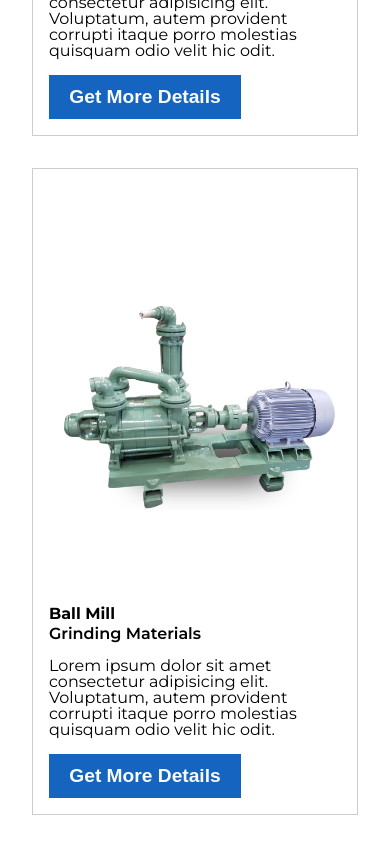
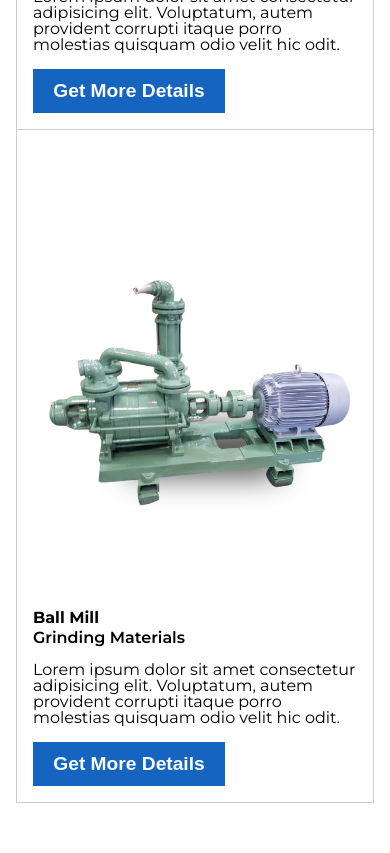
Before and after one commit to stateless-x/pscm, a React (Vite) app: page / in a window 390 px wide. Shown: the part 3720-4573 px from the top of the page. Built offline with nearby package versions, Linux system fonts and the light colour scheme.

Commit message:
make img lazy load. adjust highlight item border and margin

```diff
--- a/src/components/ServiceCard.jsx
+++ b/src/components/ServiceCard.jsx
@@ -5,7 +5,7 @@ function ServiceCard({ title, desc, image}) {
   return (
     <>
       <div className="card-container">
-        <img src={image} alt={title} />
+        <img src={image} alt={title} loading="lazy" />
         <div className="text-container">
           <h3>{title}</h3>
           <p>{desc}</p>
--- a/src/pages/Home.jsx
+++ b/src/pages/Home.jsx
@@ -126,7 +126,7 @@ function HighlightedItem() {
         </p>
         <Button aria-label="" message="Get More Details" color="primary" />
       </div>
-      <img src={testImg1} alt="" />
+      <img src={testImg1} alt="" loading="lazy"/>
     </div>
   );
 }
--- a/src/styles/home.css
+++ b/src/styles/home.css
@@ -101,6 +101,11 @@
   gap: 6.25rem;
   padding: 3rem 10rem;
   border: 1px solid rgba(0, 0, 0, 0.20);
+  border-bottom: none
+}
+
+.highlighted-item-container:last-child{
+  border-bottom: 1px solid rgba(0, 0, 0, 0.20);
 }
 
   .highlighted-item-description {
@@ -164,7 +169,7 @@
 
   .highlighted-item-container{
     gap: 2rem;
-    margin: 2rem 1rem;
+    /* margin: 2rem 1rem; */
     padding: 2rem 4rem;
   }
 }
```
